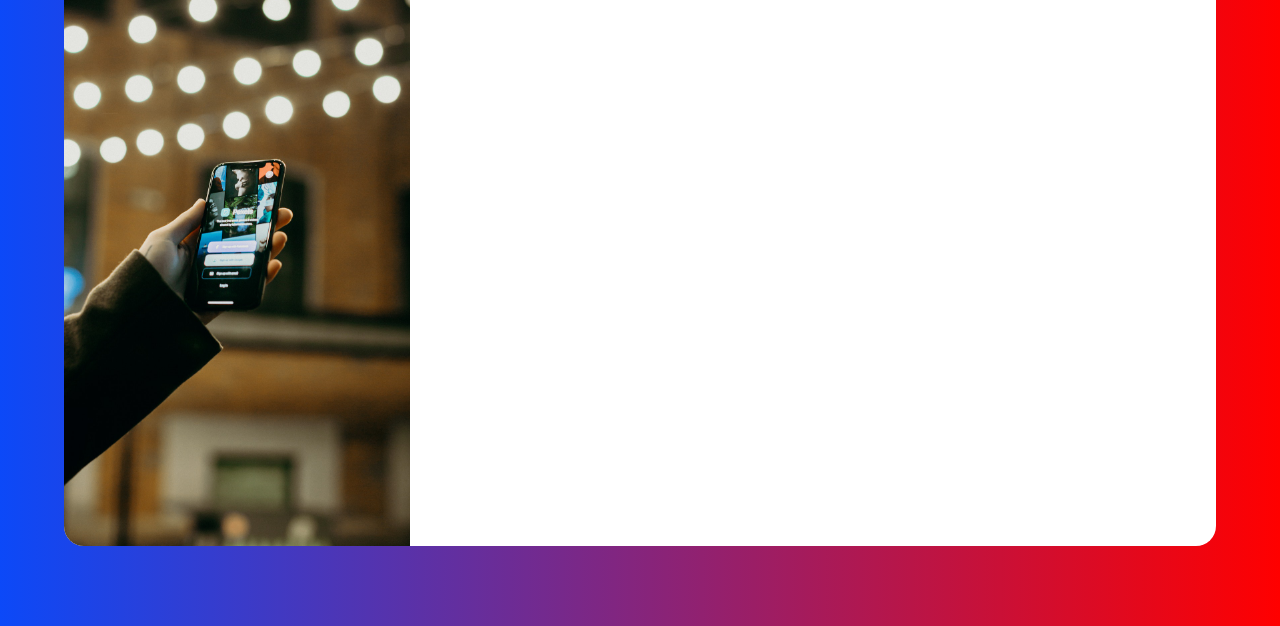
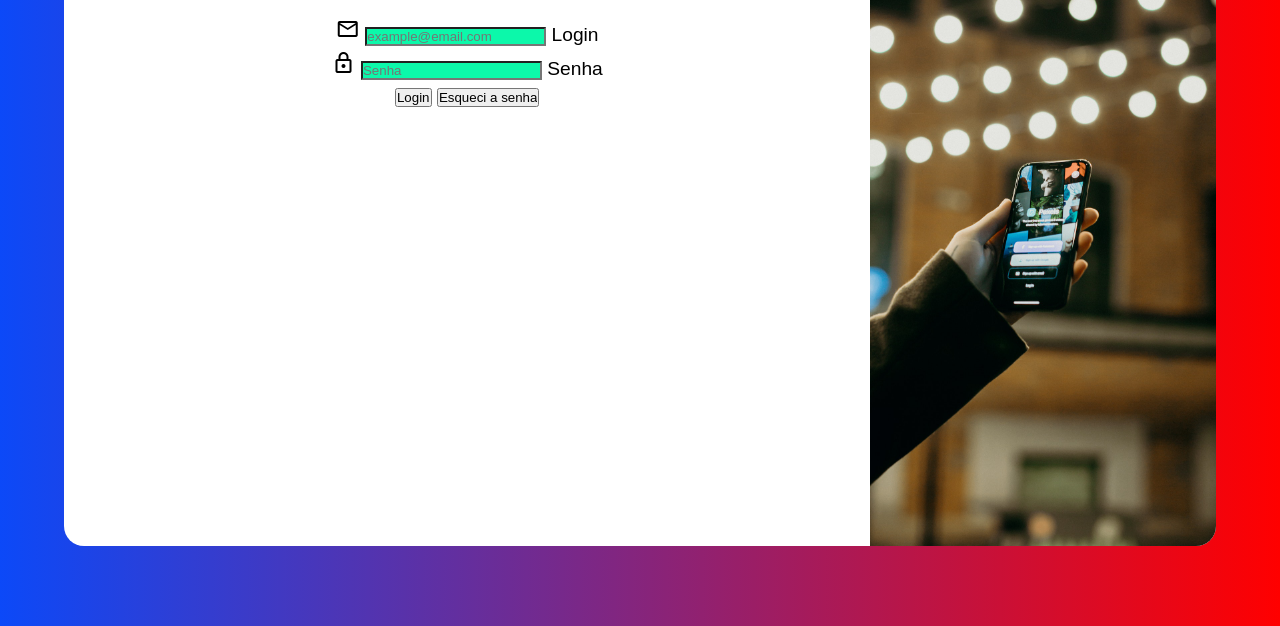
Before and after one commit to Gustavo-A-Machado/Login, a plain HTML site: page index.html in a window 1280 px wide. Shown: the part 174-800 px from the top of the page. Drawn offline with nearby package versions, Linux system fonts and the light colour scheme.

Commit message:
Form added

```diff
--- a/estilos/mediaquery.css
+++ b/estilos/mediaquery.css
@@ -29,4 +29,14 @@
         width: 90vw;
     }
 
+    section > #imagem {
+        float: right;
+        border-radius: 0px 20px 20px 0px;
+    }
+    section > #conteudo {
+        float: left;
+        font-size: 1.2em;
+    }
+
+
 }
--- a/estilos/style.css
+++ b/estilos/style.css
@@ -35,10 +35,11 @@ section {
     left: 50%;
     top: 50%;
     transform: translate(-50%,-50%);
-    width: 40vw;
+    width: 55vw;
     height: 80vh;
     background-color: white;
     border-radius: 20px;
+
 }
 
 div#imagem{
@@ -61,4 +62,15 @@ div#conteudo > h1 {
 div#conteudo > p {
     font-size: 0.8em;
     padding: 10px;
+    margin-bottom: 20px;
 }
+
+.botoes {
+    margin: 5px;
+    text-align: center;
+
+}
+
+#iemail, #isenha{
+    background-color: var(--oceangreen);
+}
--- a/index.html
+++ b/index.html
@@ -19,7 +19,34 @@
             <div id="conteudo">
                 <h1> Login </h1>
                 <p> Seja bem-vindo(a) novamente. Faça login para acessar sua conta e poder fazer as configurações no seu ambiente.</p>
+
+
+                <form action="coiso.php" method="post">
+
+                    <div class="botoes">
+                        <span class="material-symbols-outlined">
+                            mail
+                            </span>
+                        <input type="email" name="email" id="iemail" placeholder="example@email.com" required>
+                        <label for="iemail">Login</label>
+                    </div>
+
+                    <div class="botoes">
+                        <span class="material-symbols-outlined">
+                            lock
+                            </span>
+                        <input type="password" name="senha" id="isenha" placeholder="Senha" required minlength="6" maxlength="16">
+                        <label for="isenha">Senha</label>
+                    </div>
+
+                    <div class="botoes">
+                        <input type="submit" value="Login" id="ilogin">
+                        <input type="button" value="Esqueci a senha" id="iesquecisenha">
+                    </div>
+                </form>
             </div>
+
+
         </section>
 
     </main>
```
